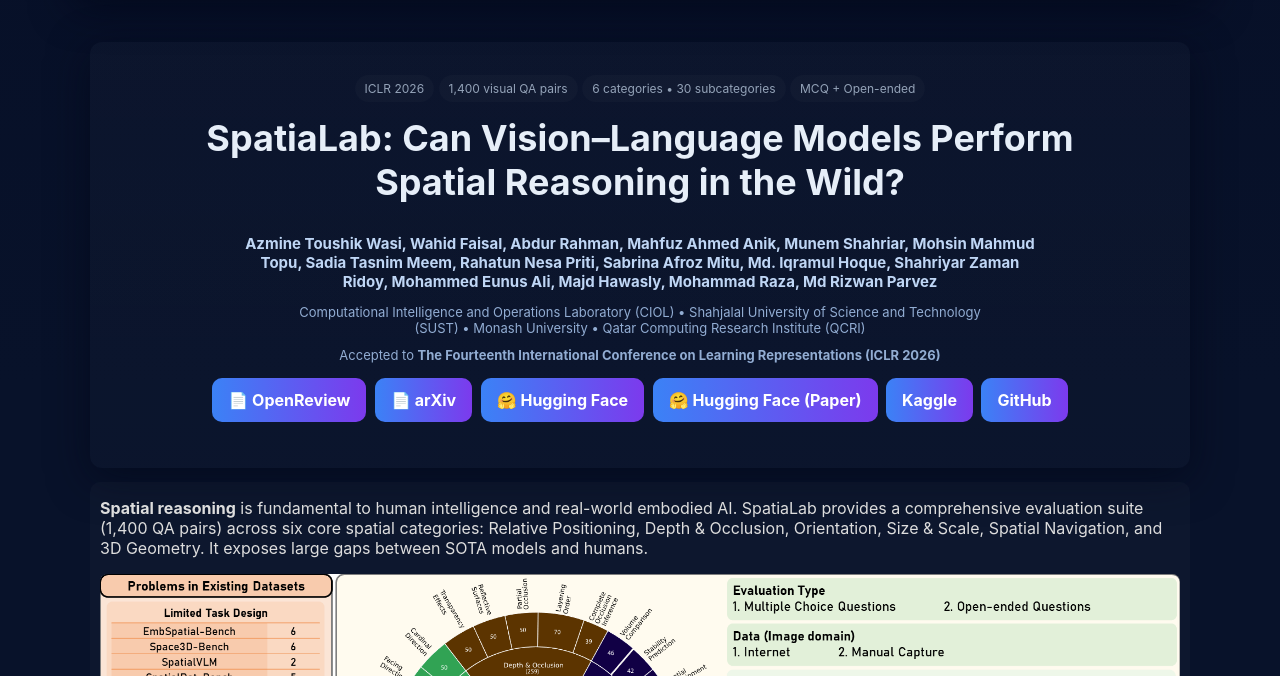
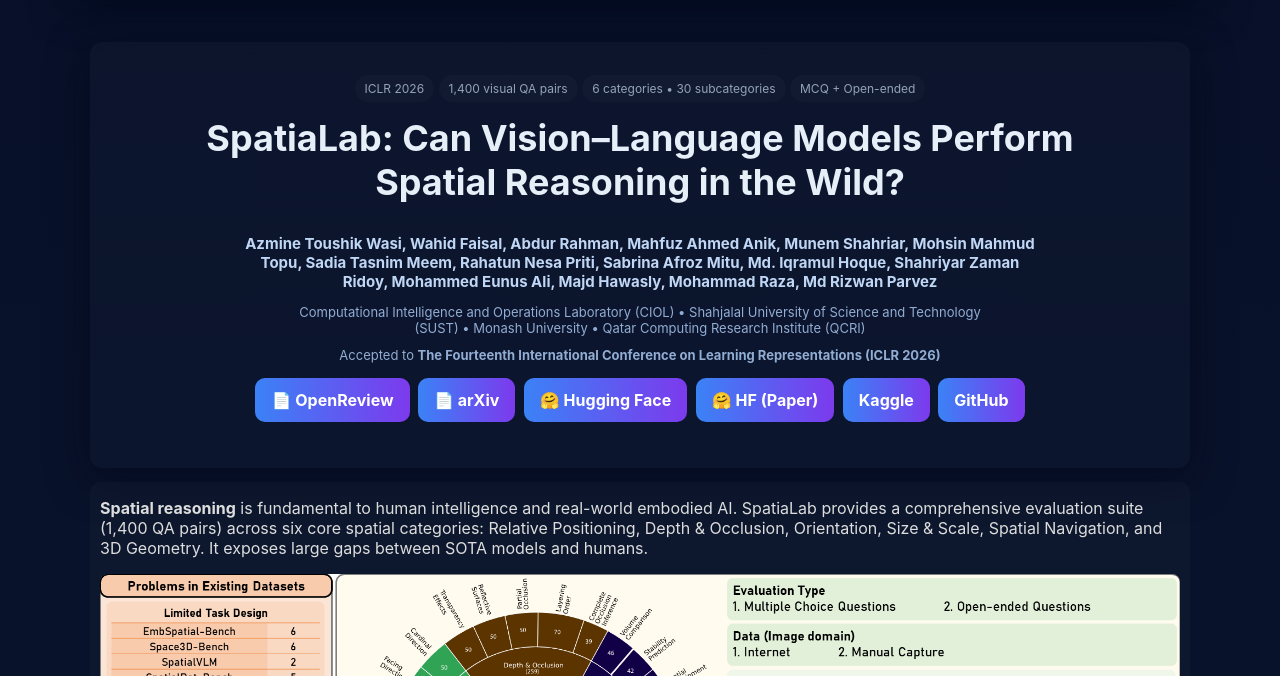
Before and after one commit to SpatiaLab-Reasoning/SpatiaLab-Reasoning.github.io, a plain HTML site: page index.html in a window 1280 px wide. Shown: the part 124-800 px from the top of the page. Drawn offline with Linux system fonts and the light colour scheme.

Commit message:
Update index.html

```diff
--- a/index.html
+++ b/index.html
@@ -67,8 +67,8 @@
             <a class="download-btn" href="https://openreview.net/forum?id=fWWUPOb0CT" download>📄 OpenReview</a>
             <a class="download-btn" href="http://arxiv.org/abs/2602.03916" download>📄 arXiv</a>
             <a class="download-btn" href="https://huggingface.co/datasets/ciol-research/SpatiaLab" download>🤗 Hugging Face</a>
-            <a class="download-btn" href="https://huggingface.co/papers/2602.03916" download>🤗 Hugging Face (Paper)</a>
-            <a class="download-btn" href="#" download>Kaggle </a>
+            <a class="download-btn" href="https://huggingface.co/papers/2602.03916" download>🤗 HF (Paper)</a>
+            <a class="download-btn" href="https://www.kaggle.com/datasets/azminetoushikwasi/spatialab" download>Kaggle </a>
             <a class="download-btn" href="https://github.com/SpatiaLab-Reasoning/SpatiaLab" download>GitHub</a>
           </p>
         </div>
```
